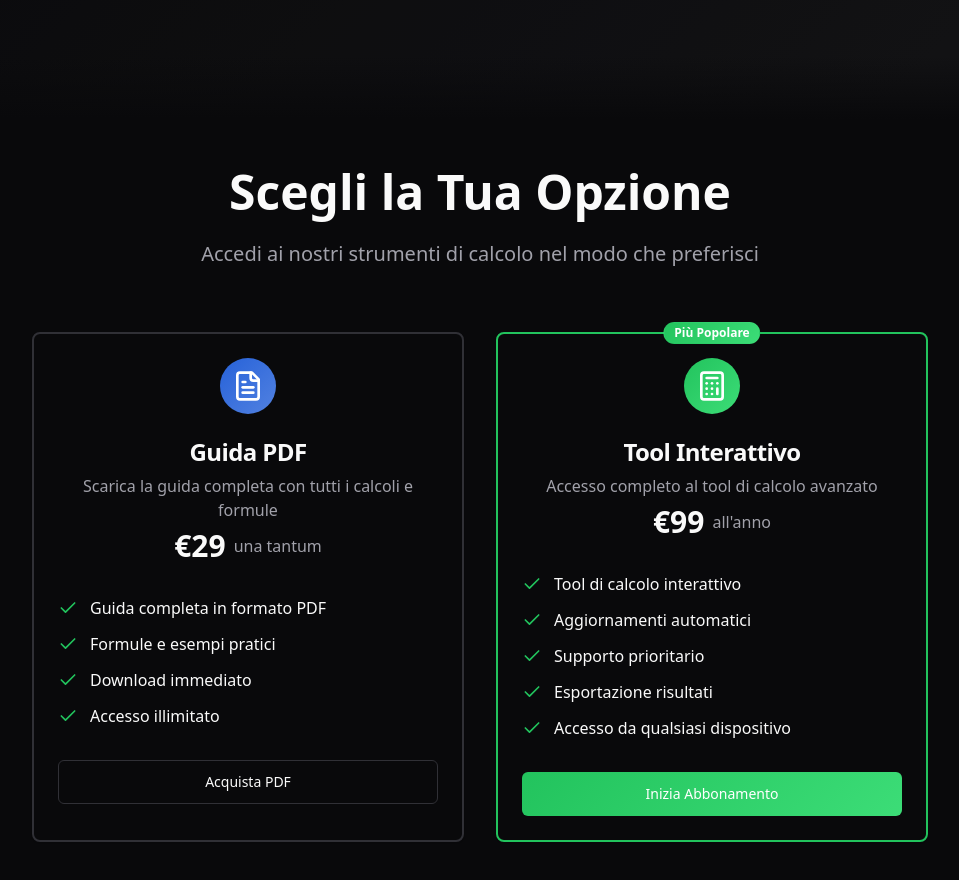
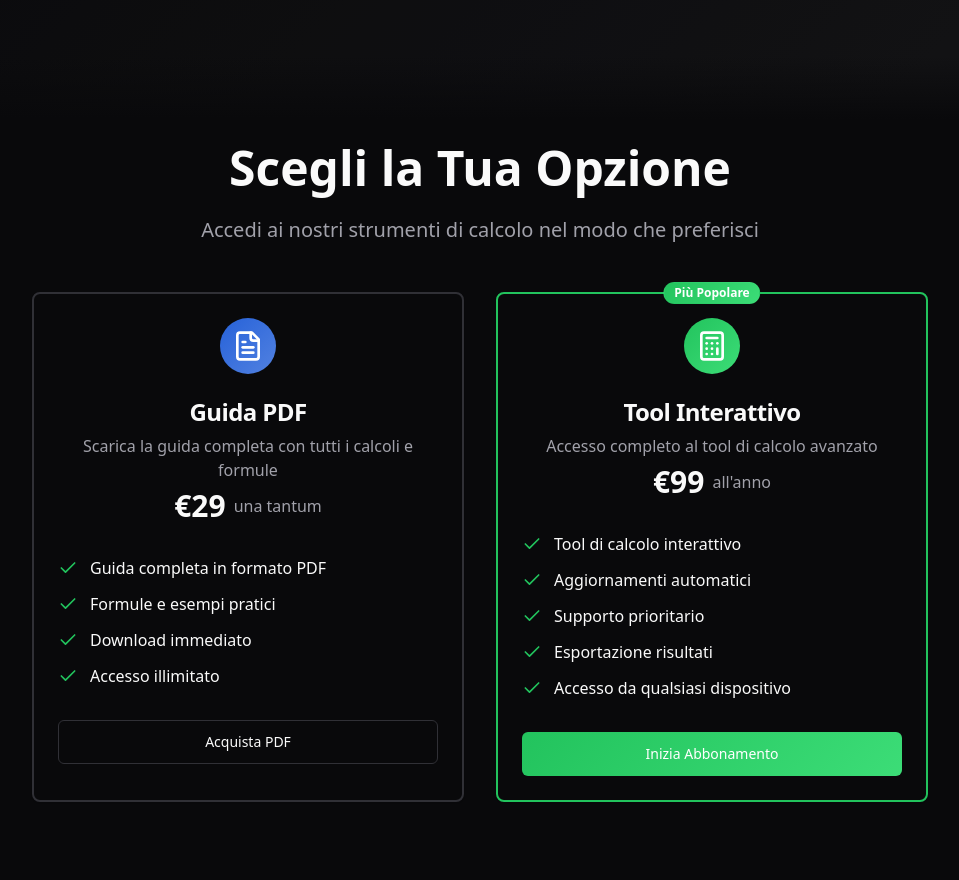
Before and after one commit to samuvale95/calc-boost-hub, a React (Vite) app: page / in a window 1280 px wide. Shown: the part 520-1400 px from the top of the page, without its empty margins (160-1119 px from the left). Built offline with nearby package versions, Linux system fonts and the light colour scheme.

Commit message:
Riduci spazio homepage
Riduci ulteriormente lo spazio tra il pulsante "Accedi al tuo account" e la sezione "Scegli la Tua Opzione" sulla homepage.

```diff
--- a/src/components/PricingSection.tsx
+++ b/src/components/PricingSection.tsx
@@ -15,9 +15,9 @@ export const PricingSection = () => {
   };
 
   return (
-    <section className="pt-12 pb-20 bg-background">
+    <section className="pt-6 pb-20 bg-background">
       <div className="container mx-auto px-4">
-        <div className="text-center mb-16">
+        <div className="text-center mb-12">
           <h2 className="text-4xl md:text-5xl font-bold mb-6">
             Scegli la Tua Opzione
           </h2>
```
